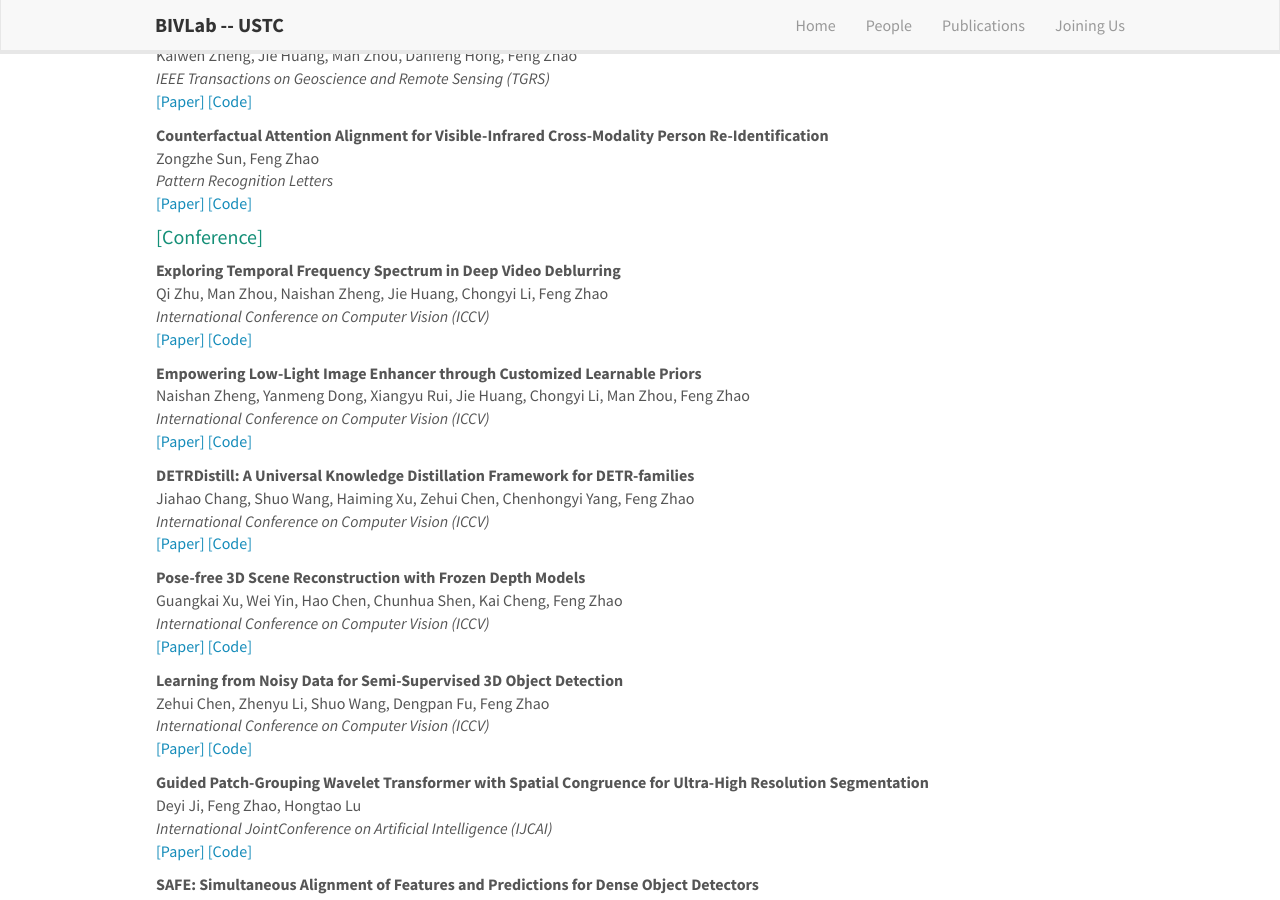
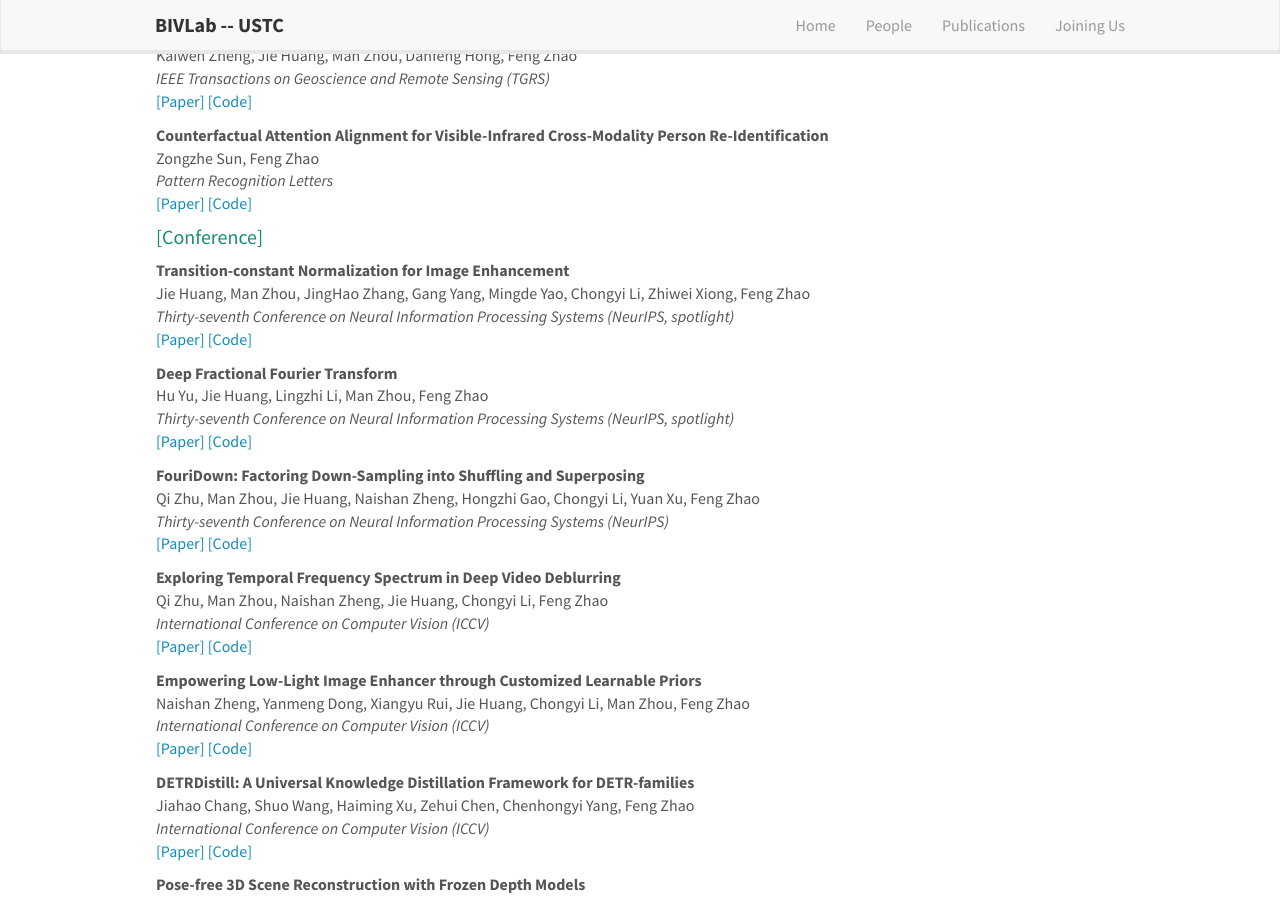
Before and after one commit to bivlab123/bivlab123.github.io, a Jekyll site: the page built from _pages/publications.md, in a window 1280 px wide and 900 px high, scrolled down 341 px. Built offline with Jekyll 4.4.1, drawn with Linux system fonts in a browser that asks for light colours; nearby versions of some CDN libraries.

Commit message:
update for neurips

```diff
--- a/_data/news.yml
+++ b/_data/news.yml
@@ -1,3 +1,6 @@
+- date: Sep 2023
+  headline: "We have 3 papers (2 Spotlight) accepted to NeurIPS 2023!"
+
 - date: Jul 2023
   headline: "We have 5 papers accepted to ICCV 2023!"
 
--- a/_data/publist_2023.yml
+++ b/_data/publist_2023.yml
@@ -1,3 +1,39 @@
+- title: "Transition-constant Normalization for Image Enhancement"
+  authors: Jie Huang, Man Zhou, JingHao Zhang, Gang Yang, Mingde Yao, Chongyi Li, Zhiwei Xiong, Feng Zhao
+  venue: "Thirty-seventh Conference on Neural Information Processing Systems (NeurIPS, spotlight)"
+  link:
+    url:
+    display: \[Paper\]
+  code:
+    url:
+    display: \[Code\]
+  highlight: 0
+  year: 2023
+
+- title: "Deep Fractional Fourier Transform"
+  authors: Hu Yu, Jie Huang, Lingzhi Li, Man Zhou, Feng Zhao
+  venue: "Thirty-seventh Conference on Neural Information Processing Systems (NeurIPS, spotlight)"
+  link:
+    url:
+    display: \[Paper\]
+  code:
+    url:
+    display: \[Code\]
+  highlight: 0
+  year: 2023
+
+- title: "FouriDown: Factoring Down-Sampling into Shuffling and Superposing"
+  authors: Qi Zhu, Man Zhou, Jie Huang, Naishan Zheng, Hongzhi Gao, Chongyi Li, Yuan Xu, Feng Zhao
+  venue: "Thirty-seventh Conference on Neural Information Processing Systems (NeurIPS)"
+  link:
+    url:
+    display: \[Paper\]
+  code:
+    url:
+    display: \[Code\]
+  highlight: 0
+  year: 2023
+
 - title: "Exploring Temporal Frequency Spectrum in Deep Video Deblurring"
   authors: Qi Zhu, Man Zhou, Naishan Zheng, Jie Huang, Chongyi Li, Feng Zhao
   venue: "International Conference on Computer Vision (ICCV)"
```
Also changed, not shown: 3 other files.
